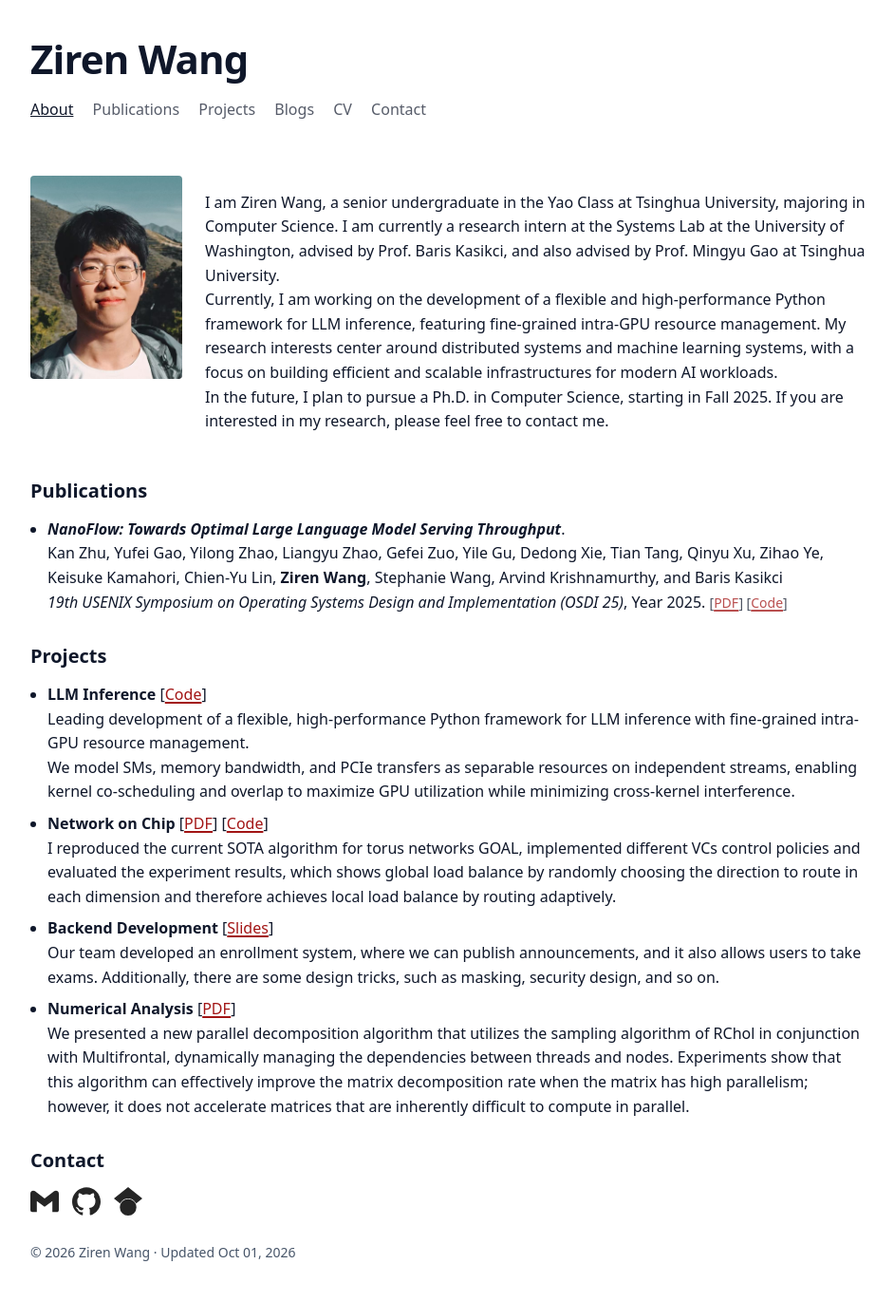
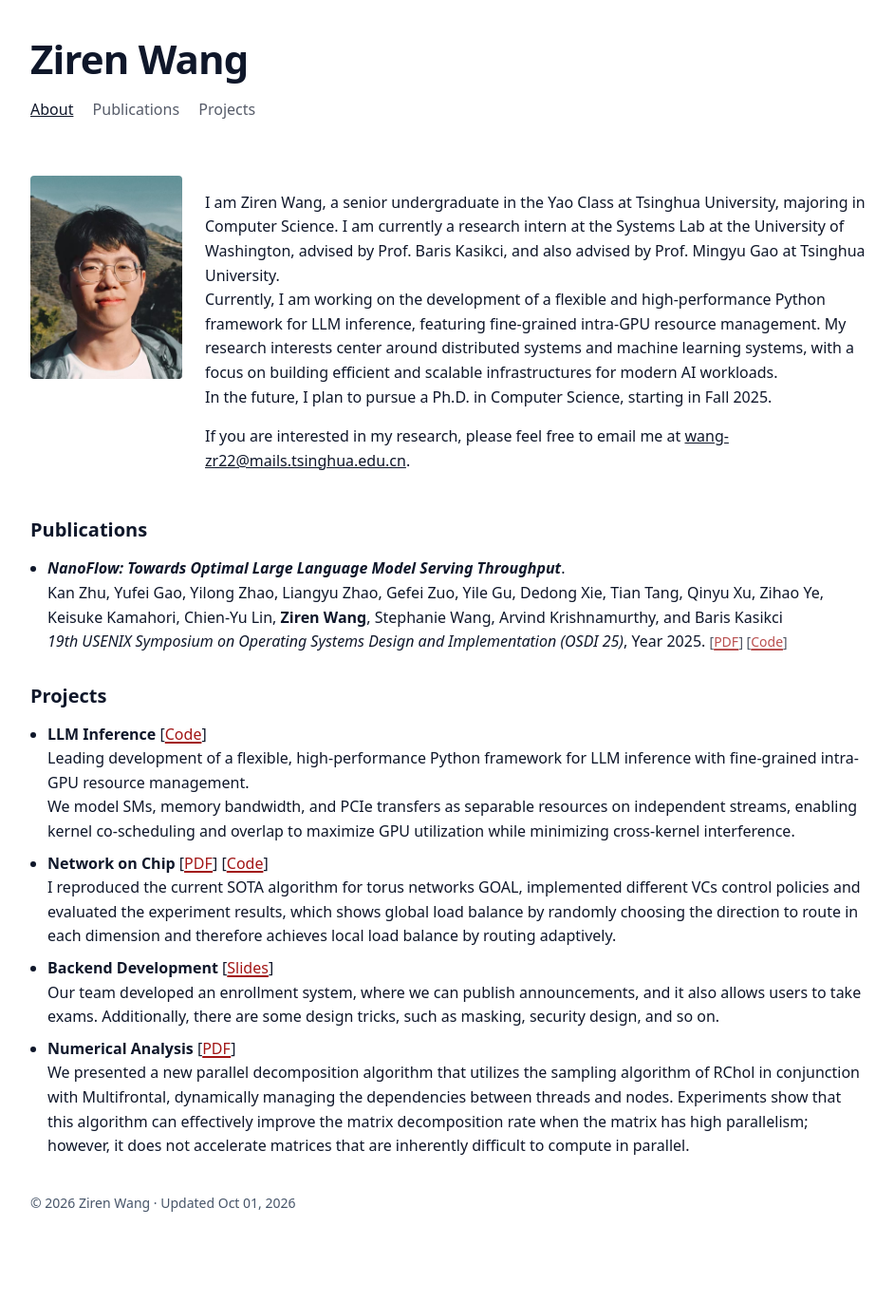
Before and after one commit to Wazrrr/wazrrr.github.io, a plain HTML site: page index.html in a window 1280 px wide. Shown: the whole page at 95% size, without its empty margins (168-1110 px from the left). After the commit the page ends 1318 px from the top, so only its background shows below. Drawn offline with Linux system fonts and the light colour scheme.

Commit message:
[Feat] simplify navigation and move email into introduction.

```diff
--- a/index.html
+++ b/index.html
@@ -15,9 +15,6 @@
       <a href="/index.html" style='text-decoration:underline; opacity:1'>About</a>
       <a href="/index.html#publications">Publications</a>
       <a href="/index.html#projects">Projects</a>
-      <a href="/blog/index.html" >Blogs</a>
-      <a href="/assets/pdf/CV.pdf" >CV</a>
-      <a href="/index.html#contact">Contact</a>
     </nav>
   </header>
   <main>
@@ -28,7 +25,8 @@
     <p>I am Ziren Wang, a senior undergraduate in the Yao Class at Tsinghua University, majoring in Computer Science. I am currently a research intern at the Systems Lab at the University of Washington, advised by Prof. Baris Kasikci, and also advised by Prof. Mingyu Gao at Tsinghua University.
     <br>Currently, I am working on the development of a flexible and high-performance Python framework for LLM inference, featuring fine-grained intra-GPU resource management. My research interests center around distributed systems and machine learning systems, with a focus on building efficient and scalable infrastructures for modern AI workloads.
 
-    <br>In the future, I plan to pursue a Ph.D. in Computer Science, starting in Fall 2025. If you are interested in my research, please feel free to contact me.</p>
+    <br>In the future, I plan to pursue a Ph.D. in Computer Science, starting in Fall 2025.</p>
+    <p>If you are interested in my research, please feel free to email me at <a href="mailto:wang-zr22@mails.tsinghua.edu.cn">wang-zr22@mails.tsinghua.edu.cn</a>.</p>
 
   </div>
 </section>
@@ -67,29 +65,6 @@
         </li>
       </ul>
     </section>
-
-
-    <section id="contact" aria-label="Contact">
-      <h2>Contact</h2>
-      <div class="icons">
-        <!-- Email -->
-        <a class="icon-link" href="mailto:wang-zr22@mails.tsinghua.edu.cn" aria-label="Email" title="Email">
-          <!-- Heroicons envelope (outline) -->
-          <img class="icon" src="assets/icons/gmail.svg" alt="" />
-        </a>
-
-        <!-- GitHub (Simple Icons) -->
-        <a class="icon-link" href="https://github.com/Wazrrr" aria-label="GitHub" title="GitHub">
-          <img class="icon" src="assets/icons/github.svg" alt="" />
-        </a>
-
-        <!-- Google Scholar (Simple Icons) -->
-        <a class="icon-link" href="https://scholar.google.com/citations?user=vMPVF7IAAAAJ&hl=en" aria-label="Google Scholar" title="Google Scholar">
-          <img class="icon" src="assets/icons/googlescholar.svg" alt="" />
-        </a>
-      </div>
-    </section>
-
   </main>
 
   <footer>
```
Also changed, not shown: blog/index.html (+0 -2 lines), blog/post.html (+0 -2 lines).
